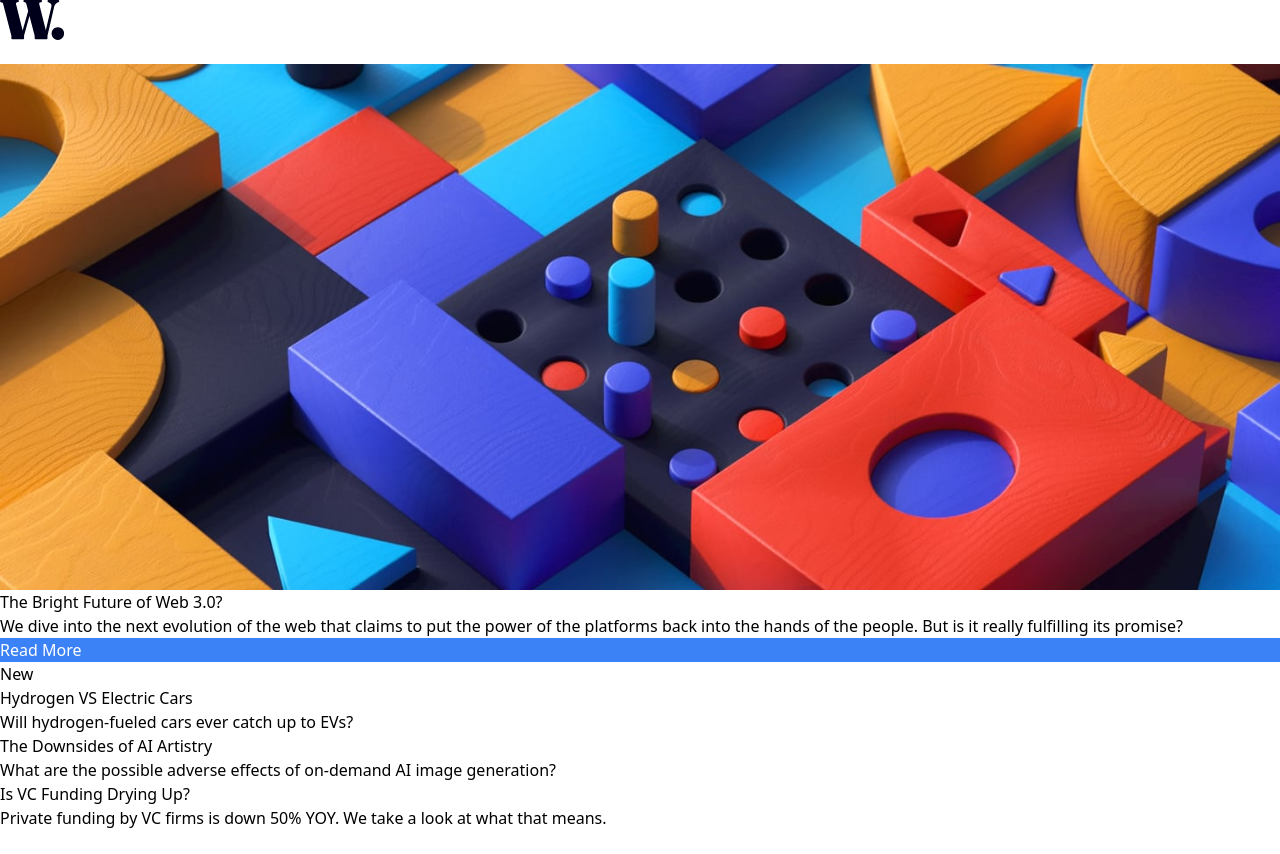
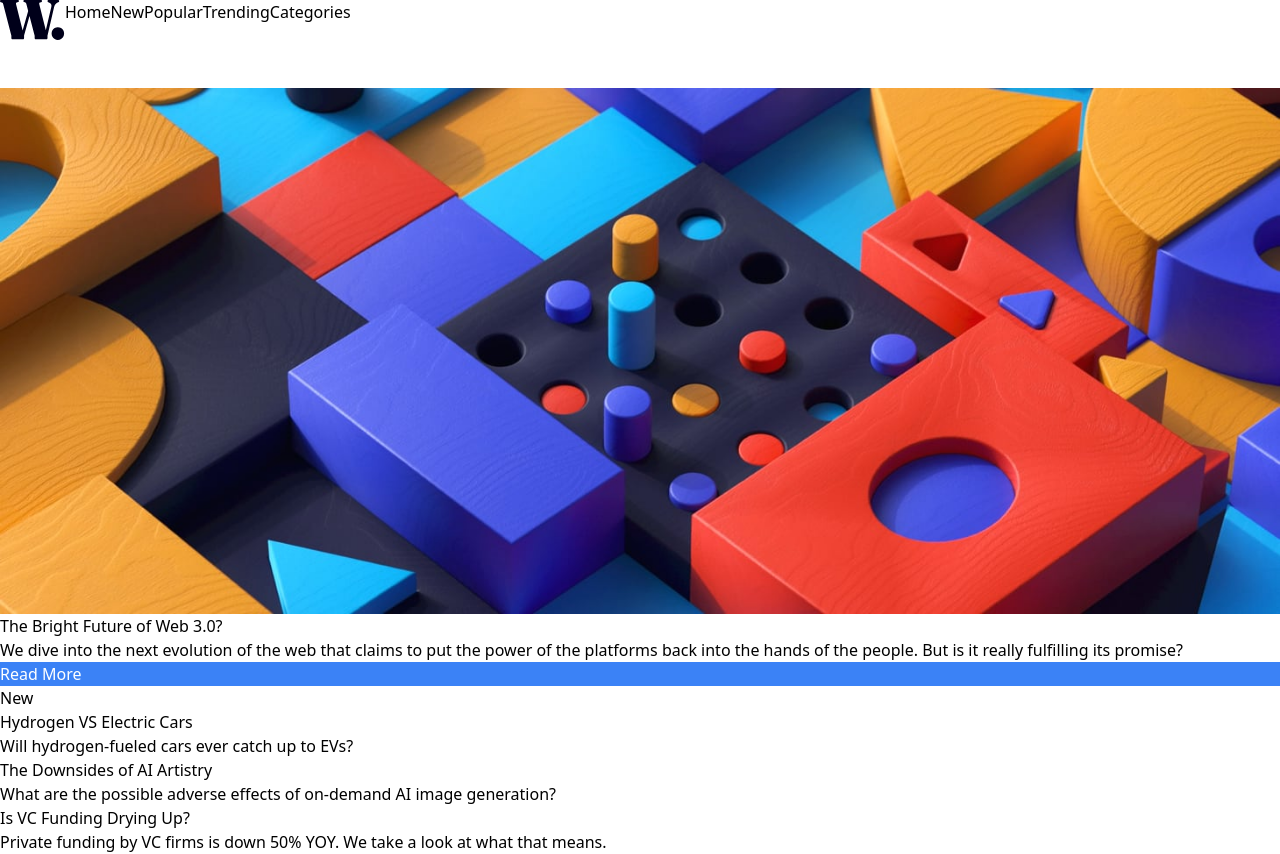
Before and after one commit to lavollmer/news-homepage, a React (Create React App) app: page / in a window 1280 px wide. Before the commit the page ends 830 px from the top, so only its background shows below. Built offline with nearby package versions, Linux system fonts and the light colour scheme.

Commit message:
fixing mobile responsive hamburger icon

```diff
--- a/src/components/NavBar.jsx
+++ b/src/components/NavBar.jsx
@@ -8,18 +8,30 @@ const NavBar = () => {
   const [isOpen, setIsOpen] = useState(false); //useState hook to manage the state of the navbar
   return (
     <div>
-      <button className="md:hidden" onClick={() => setIsOpen(!isOpen)}>
-        <img src={IconMenu} alt="menu icon when application is mobile" />
-        {/* image of the menu icon */}
+      {/* Menu icon img is only visible when the screen is smaller than medium - when toggled isOpen state opening or closing sidebar */}
+      <button className="md:hidden block" onClick={() => setIsOpen(!isOpen)}>
+        <img
+          src={IconMenu}
+          alt="menu icon displays when application is mobile"
+        />
       </button>
+      {/* navigation icon is fixed to top right of screen, width of 64 units and height of full */}
+      {/* when isOpen is true then translatex-0 appears showing the sidebar */}
+      {/* when the screen is a medium size or larger the sidebar is always visible and positioned normally */}
       <nav
         className={`fixed top-0 right-0 h-full bg-white-800 transition-transform transform ${
           isOpen ? "translate-x-0" : "translate-x-full"
         } md:relative md:translate-x-0 md:w-auto`}
-      ></nav>
-      <button className="md:hidden" onClick={() => setIsOpen(false)}>
-        Close
-      </button>
+      >
+        <Link to="/">Home</Link>
+        <Link to="/new">New</Link>
+        <Link to="/popular">Popular</Link>
+        <Link to="/trending">Trending</Link>
+        <Link to="/categories">Categories</Link>
+        <button className="md:hidden" onClick={() => setIsOpen(false)}>
+          Close
+        </button>
+      </nav>
       <nav className="flex flex-row items-center justify-between p-5">
         <Link to="/">Home</Link>
         <Link to="/new">New</Link>
```
